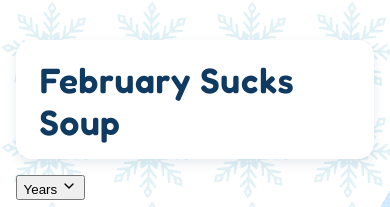
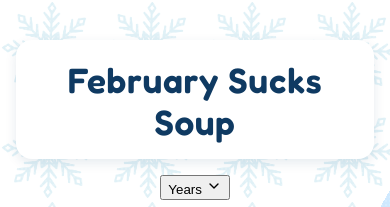
Before and after one commit to john-kanel/february-sucks-soup, a website built with Vite: page index.html in a window 390 px wide. Shown: the top 207 px of the page. Built offline with nearby package versions, Linux system fonts and the light colour scheme.

Commit message:
Center title text and layout on mobile

```diff
--- a/src/style.css
+++ b/src/style.css
@@ -581,7 +581,11 @@ main {
 @media (max-width: 768px) {
   .site-header {
     flex-direction: column;
-    align-items: flex-start;
+    align-items: center;
+  }
+
+  .brand {
+    text-align: center;
   }
 
   .year-tabs {
```
